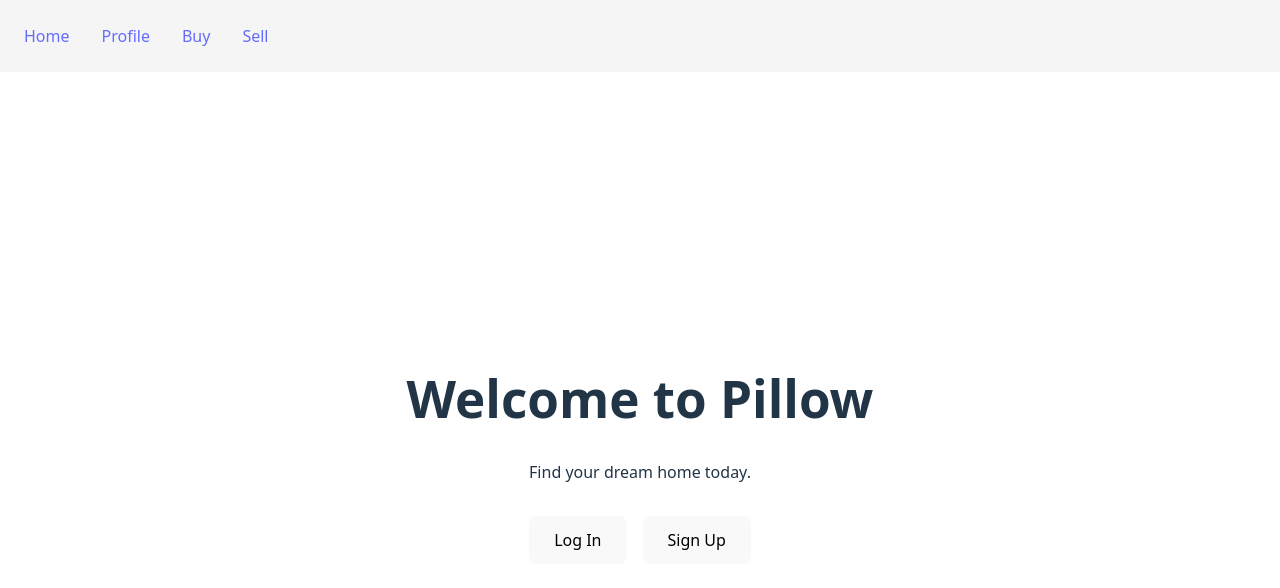
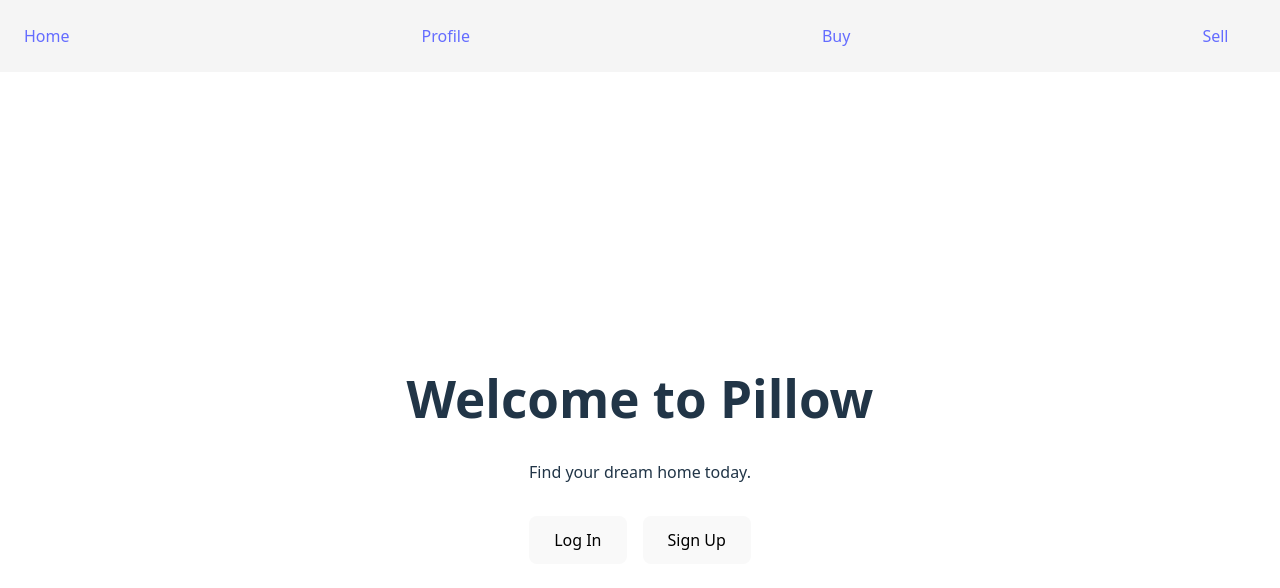
Before and after one commit to ayahkablawi/Pillow-front-end, a React (Vite) app: page / in a window 1280 px wide. Shown: the top 588 px of the page. Built offline with nearby package versions, Linux system fonts and the light colour scheme.

Commit message:
Add new feature/update

```diff
--- a/src/App.jsx
+++ b/src/App.jsx
@@ -12,7 +12,7 @@ function App() {
       {/* Navigation */}
       <nav style={{
         display: 'flex',
-        gap: '2rem',
+        gap: '22rem',
         padding: '1.5rem',
         backgroundColor: '#f5f5f5',
         width: '100%',
```
